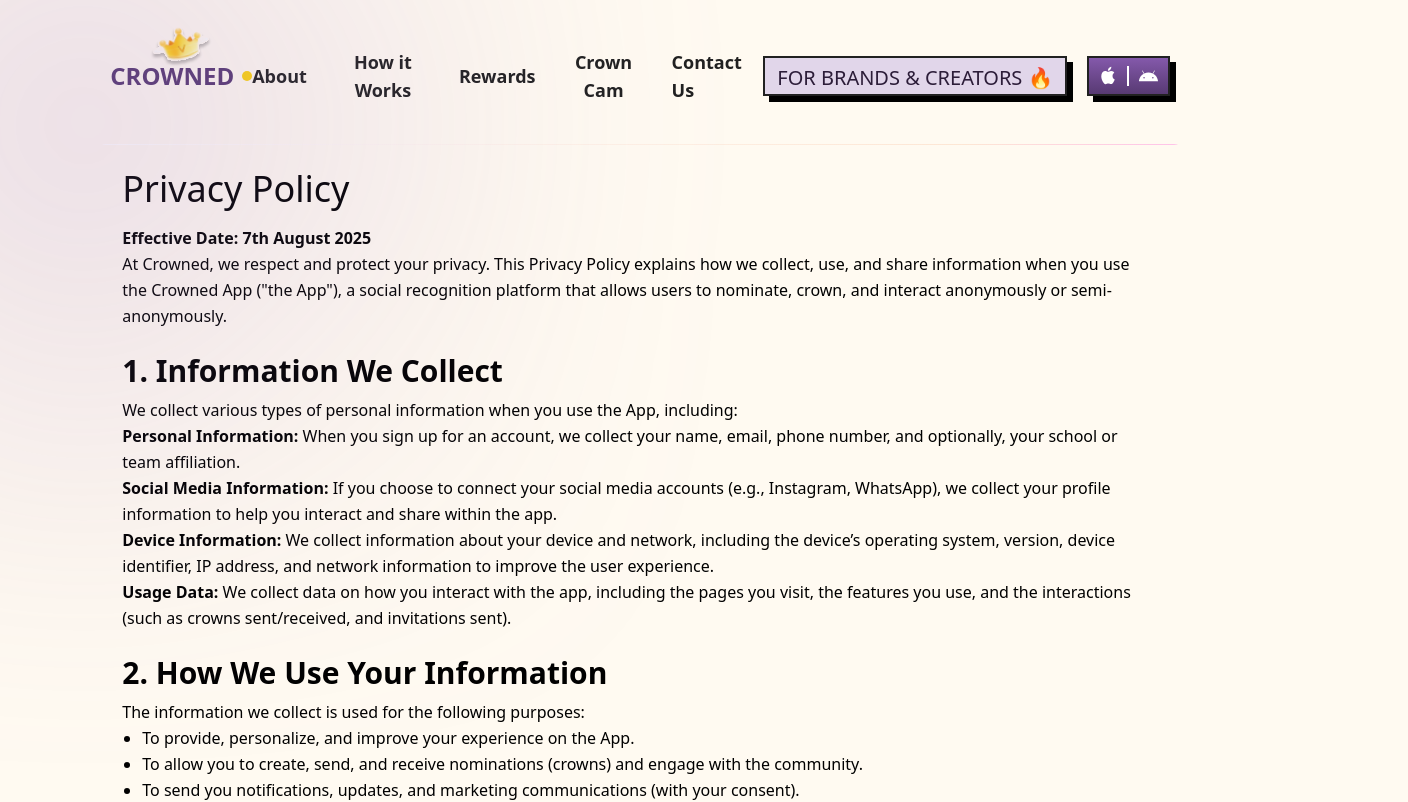
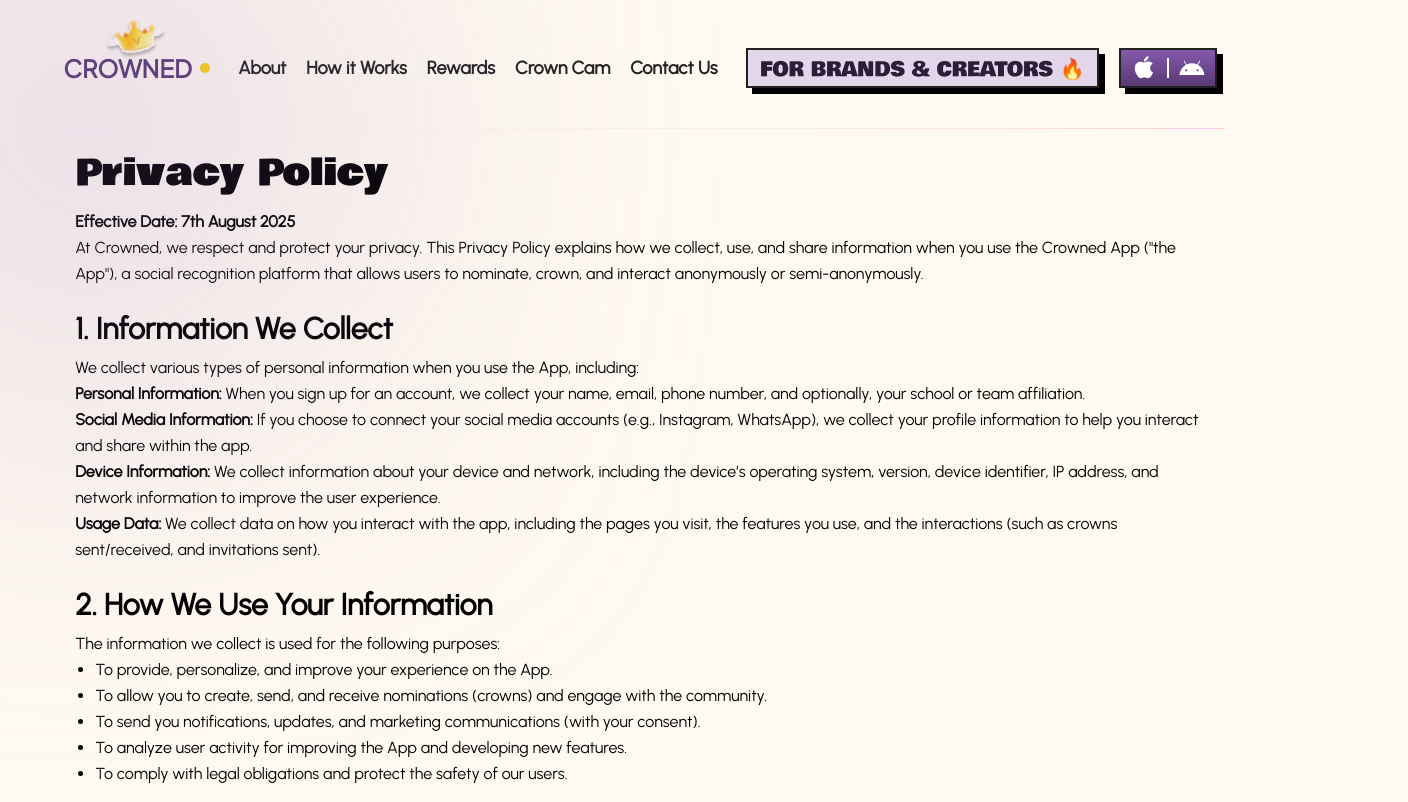
Before and after one commit to nischitha141/crowned-landing-Page, a Next.js app: page /policy in a window 1280 px wide. Shown: the top 802 px of the page, 1408 px wide, since content can reach past the window. Built offline with nearby package versions, Linux system fonts and the light colour scheme.

Commit message:
fix: layout issue when navigate to other pages

```diff
--- a/src/app/contact/layout.tsx
+++ b/src/app/contact/layout.tsx
@@ -1,21 +1,8 @@
-import "./style.css";
-
-
-
-export default function RootLayout({ children }: { children: React.ReactNode }) {
+export default function ContactLayout({ children }: { children: React.ReactNode }) {
   return (
-    <html lang="en" >
-      <body
-
-      >
-        <div className={` bg-[#FFFAF1] relative container overflow-x-hidden` }>
-              <div className='w-[300px] h-[300px] bg-gradient-to-tr from-[#8459AB] to-[#A47EC6CC] rounded-full absolute -top-[1%] -left-[5%] blur-[200px]  z-30'></div>
-              {/* <div className='w-[300px] h-[300px] bg-gradient-to-tr from-[#8459AB] to-[#A47EC6CC] rounded-full absolute top-1/2 -right-[10%] blur-[200px]  z-30'></div>
-              <div className='w-[300px] h-[300px] bg-gradient-to-tr from-[#8459AB] to-[#A47EC6CC] rounded-full absolute -bottom-[1%] -left-[1%] blur-[200px]  z-30'></div> */}
-
-          {children}
-          </div>
-      </body>
-    </html>
+    <div className="bg-[#FFFAF1] relative overflow-x-hidden">
+      <div className='w-[300px] h-[300px] bg-gradient-to-tr from-[#8459AB] to-[#A47EC6CC] rounded-full absolute -top-[1%] -left-[5%] blur-[200px] z-30'></div>
+      {children}
+    </div>
   );
 }
--- a/src/app/contact/style.css
+++ /dev/null
@@ -1,22 +0,0 @@
-@import "tailwindcss";
-
-body {
-   background-color: "#FFFAF1";
-   /* color: var(--foreground);
-   font-family: var(--font-urbanist); */
-}
-
-.container {
-  /* max-width: 1400px; */
-
-  margin: 0 0;
-  padding: 0 3%;
-}
-
-
-
-@media (max-width: 768px) {
-  .container {
-    padding: 0 2%;
-  }
-}
--- a/src/app/policy/globals.css
+++ /dev/null
@@ -1,33 +0,0 @@
-@import "tailwindcss";
-
-/* :root {
-  --font-urbanist: 'Urbanist', sans-serif;
-  --font-plus-jakarta: 'Plus Jakarta Sans', sans-serif;
-  --font-bowlby: 'Bowlby One', cursive;
-} */
-
-@theme inline {
-  --font-sans: var(--font-urbanist);
-  --font-jakarta: var(--font-plus-jakarta);
-  --font-bowlby: var(--font-bowlby);
-}
-
-
-
-body {
-   background-color: "#FFFAF1";
-   /* color: var(--foreground);
-   font-family: var(--font-urbanist); */
-}
-
-.container {
-  /* max-width: 1400px; */
-  margin: 0 auto;
-  padding: 0 3%;
-}
-
-@media (max-width: 768px) {
-  .container {
-    padding: 0 2%;
-  }
-}
--- a/src/app/policy/layout.tsx
+++ b/src/app/policy/layout.tsx
@@ -1,19 +1,10 @@
-// import "./globals.css";
-
-
-
-export default function RootLayout({ children }: { children: React.ReactNode }) {
+export default function PolicyLayout({ children }: { children: React.ReactNode }) {
   return (
-    <html lang="en" >
-      <body
-        className={` bg-[#FFFAF1] relative container ` }
-          >
-              <div className='w-[300px] h-[300px] bg-gradient-to-tr from-[#8459AB] to-[#A47EC6CC] rounded-full absolute -top-[1%] -left-[5%] blur-[200px]  z-30'></div>
-              <div className='w-[300px] h-[300px] bg-gradient-to-tr from-[#8459AB] to-[#A47EC6CC] rounded-full absolute top-1/2 -right-[10%] blur-[200px]  z-30'></div>
-              <div className='w-[300px] h-[300px] bg-gradient-to-tr from-[#8459AB] to-[#A47EC6CC] rounded-full absolute -bottom-[1%] -left-[1%] blur-[200px]  z-30'></div>
-
-        {children}
-      </body>
-    </html>
+    <div className="bg-[#FFFAF1] relative overflow-x-hidden overflow-y-hidden">
+      <div className='w-[300px] h-[300px] bg-gradient-to-tr from-[#8459AB] to-[#A47EC6CC] rounded-full absolute -top-[1%] -left-[5%] blur-[200px] z-30'></div>
+      <div className='w-[300px] h-[300px] bg-gradient-to-tr from-[#8459AB] to-[#A47EC6CC] rounded-full absolute top-1/2 -right-[10%] blur-[200px] z-30'></div>
+      <div className='w-[300px] h-[300px] bg-gradient-to-tr from-[#8459AB] to-[#A47EC6CC] rounded-full absolute -bottom-[1%] -left-[1%] blur-[200px] z-30'></div>
+      {children}
+    </div>
   );
 }
--- a/src/app/policy/page.tsx
+++ b/src/app/policy/page.tsx
@@ -4,7 +4,7 @@
 
 const PrivacyPolicy = () => {
   return (
-    <div className='relative container'>
+    <div className='relative container '>
       <Header />
 
       <div className="p-6">
--- a/src/app/terms/globals.css
+++ /dev/null
@@ -1,33 +0,0 @@
-@import "tailwindcss";
-
-/* :root {
-  --font-urbanist: 'Urbanist', sans-serif;
-  --font-plus-jakarta: 'Plus Jakarta Sans', sans-serif;
-  --font-bowlby: 'Bowlby One', cursive;
-} */
-
-@theme inline {
-  --font-sans: var(--font-urbanist);
-  --font-jakarta: var(--font-plus-jakarta);
-  --font-bowlby: var(--font-bowlby);
-}
-
-
-
-body {
-   background-color: "#FFFAF1";
-   /* color: var(--foreground);
-   font-family: var(--font-urbanist); */
-}
-
-.container {
-  /* max-width: 1400px; */
-  margin: 0 auto;
-  padding: 0 3%;
-}
-
-@media (max-width: 768px) {
-  .container {
-    padding: 0 2%;
-  }
-}
--- a/src/app/terms/layout.tsx
+++ b/src/app/terms/layout.tsx
@@ -1,19 +1,10 @@
-// import "./globals.css";
-
-
-
-export default function RootLayout({ children }: { children: React.ReactNode }) {
+export default function TermsLayout({ children }: { children: React.ReactNode }) {
   return (
-    <html lang="en" >
-      <body
-        className={` bg-[#FFFAF1] relative container ` }
-          >
-              <div className='w-[300px] h-[300px] bg-gradient-to-tr from-[#8459AB] to-[#A47EC6CC] rounded-full absolute -top-[1%] -left-[5%] blur-[200px]  z-30'></div>
-              <div className='w-[300px] h-[300px] bg-gradient-to-tr from-[#8459AB] to-[#A47EC6CC] rounded-full absolute top-1/2 -right-[10%] blur-[200px]  z-30'></div>
-              <div className='w-[300px] h-[300px] bg-gradient-to-tr from-[#8459AB] to-[#A47EC6CC] rounded-full absolute -bottom-[1%] -left-[1%] blur-[200px]  z-30'></div>
-
-        {children}
-      </body>
-    </html>
+    <div className="bg-[#FFFAF1] relative overflow-x-hidden overflow-y-hidden">
+      <div className='w-[300px] h-[300px] bg-gradient-to-tr from-[#8459AB] to-[#A47EC6CC] rounded-full absolute -top-[1%] -left-[5%] blur-[200px] z-30'></div>
+      <div className='w-[300px] h-[300px] bg-gradient-to-tr from-[#8459AB] to-[#A47EC6CC] rounded-full absolute top-1/2 -right-[10%] blur-[200px] z-30'></div>
+      <div className='w-[300px] h-[300px] bg-gradient-to-tr from-[#8459AB] to-[#A47EC6CC] rounded-full absolute -bottom-[1%] -left-[1%] blur-[200px] z-30'></div>
+      {children}
+    </div>
   );
 }
```
